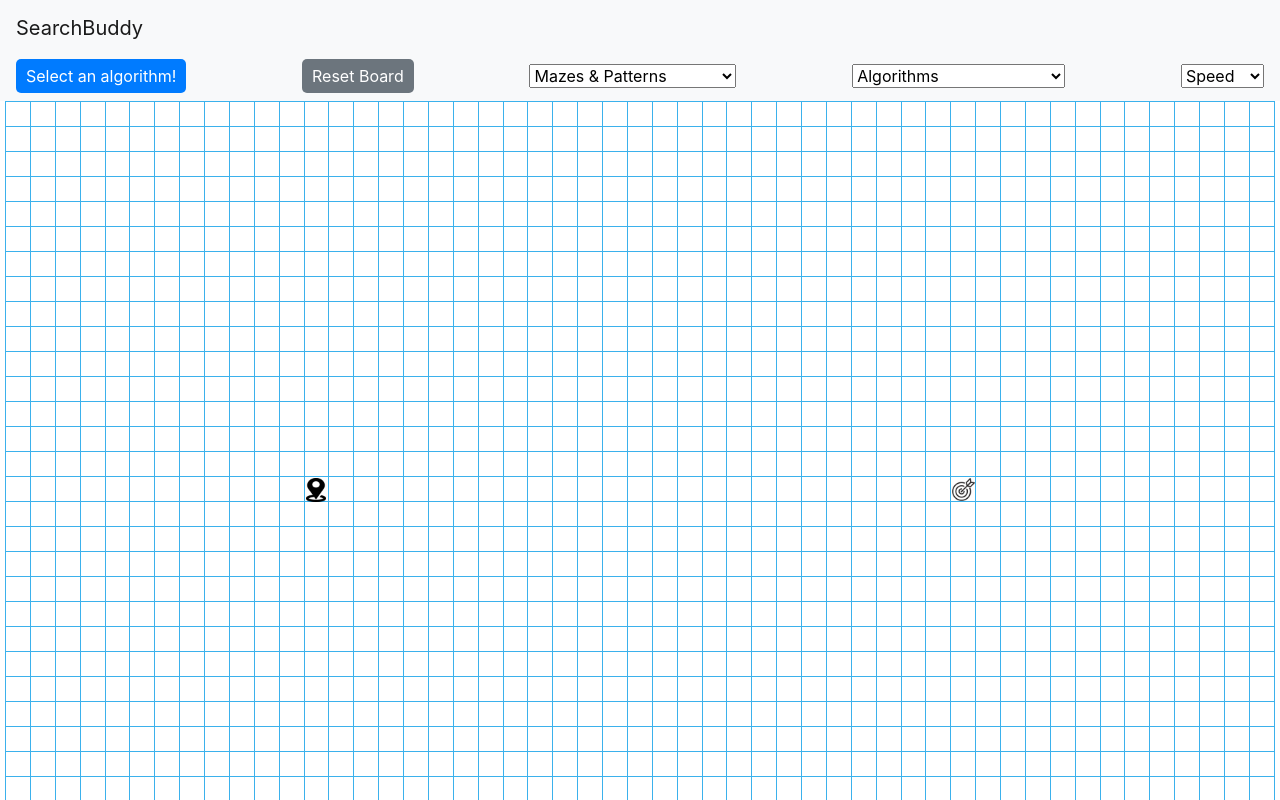
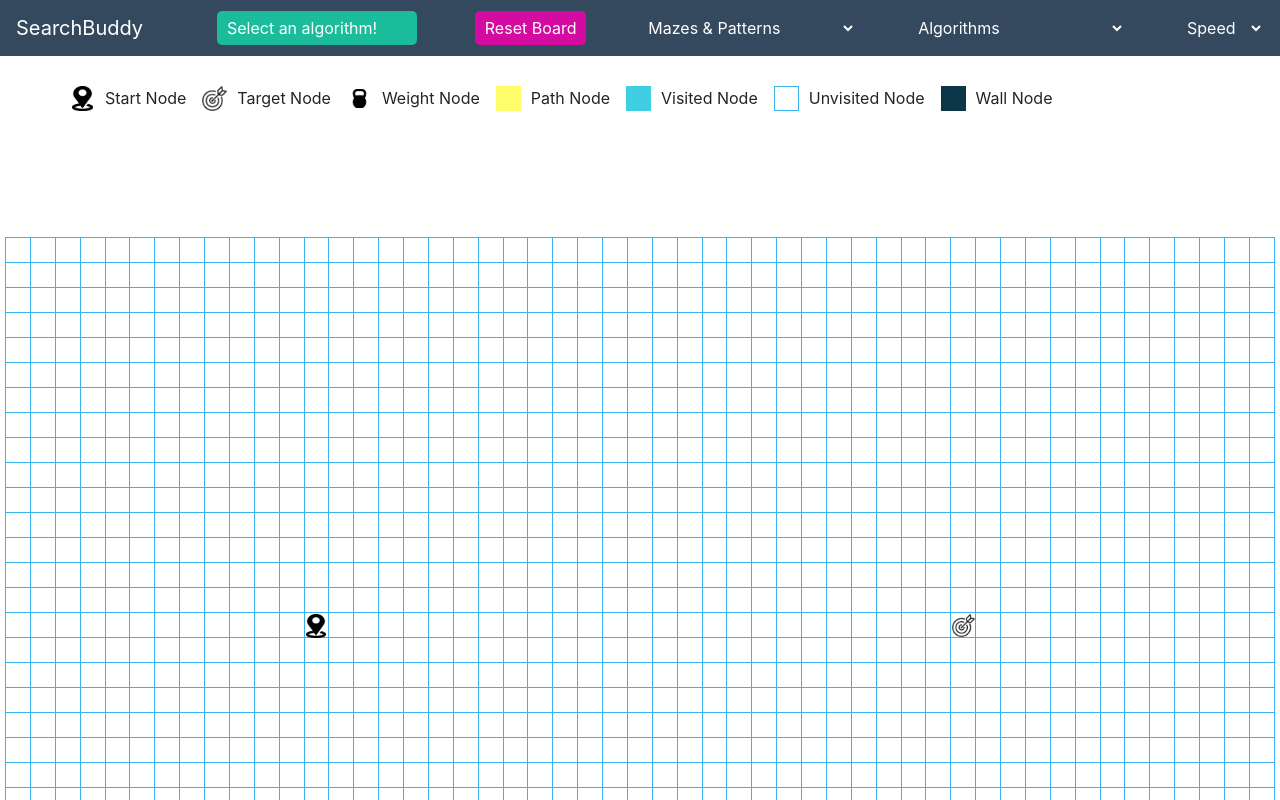
Before and after one commit to justDare/Search-Algorithm-Visualizer, a React (Create React App) app: page / in a window 1280 px wide. Shown: the top 800 px of the page. Built offline with nearby package versions, Linux system fonts and the light colour scheme.

Commit message:
ux/ui updates, algo info component

```diff
--- /dev/null
+++ b/src/components/AlgoInfo.jsx
@@ -0,0 +1,81 @@
+import React from "react";
+import "./AlgoInfo.scss";
+import { GridContext } from "../grid-context";
+
+class AlgoInfo extends React.Component {
+    constructor(props) {
+        super(props);
+    }
+
+    getAlgoProps = (algo) => {
+        let weighted, shortestPath;
+        if (algo === "DFS" || algo === "BFS")
+            weighted = 'unweighted';
+        else
+            weighted = 'weighted';
+        if (algo === "BFS" || algo === "Dijkstra" || algo === "A*")
+            shortestPath = 'does';
+        else
+            shortestPath = 'does not';
+
+        return (
+            <div>
+                <span className="font-weight-bold">{algo}</span> is <span className="font-italic">{weighted}</span> and {shortestPath} garuntee the <span className="font-italic">shortest path</span>
+            </div>
+        );
+    }
+
+    getStats = (algoStats) => {
+        return (
+            <div>
+                <div className="d-flex block-container">
+                    <span className="block visited-block"></span>
+                    <p><span className="font-weight-bold">{algoStats[0]}</span> nodes were <span className="font-weight-bold">visited</span></p>
+                </div>
+                <div className="d-flex block-conntainer">
+                    <span className="block path-block"></span>
+                    <p><span className="font-weight-bold">{algoStats[1]}</span> nodes in the <span className="font-weight-bold">path</span></p>
+                </div>
+            </div>
+        )
+    }
+
+    render() {
+        let searchResults, algoProps;
+        if (this.props.algoStats.length)
+            searchResults = this.getStats(this.props.algoStats);
+        else
+            searchResults = "";
+        if (this.props.algo)
+            algoProps = this.getAlgoProps(this.props.algo);
+        else
+            algoProps = "";
+
+        return (
+            <div>
+                <div className="legend container">
+                    <div className="d-flex pr-3"><span className="block start-block"></span>Start Node</div>
+                    <div className="d-flex pr-3"><span className="block target-block"></span>Target Node</div>
+                    <div className="d-flex pr-3"><span className="block weight-block"></span>Weight Node</div>
+                    <div className="d-flex pr-3"><span className="block path-block"></span>Path Node</div>
+                    <div className="d-flex pr-3"><span className="block visited-block"></span>Visited Node</div>
+                    <div className="d-flex pr-3"><span className="block unvisited-block"></span>Unvisited Node</div>
+                    <div className="d-flex pr-3"><span className="block wall-block"></span>Wall Node</div>
+                </div>
+                <div className="algo-display container">
+                    <div className="row h-100">
+                        <div className="col-12 col-md-6 my-auto">
+                            {algoProps}
+                        </div>
+                        <div className="col-12 col-md-6 my-auto node-info">
+                            {searchResults}
+                        </div>
+                    </div>
+                </div>
+            </div>
+        );
+    }
+}
+
+AlgoInfo.contextType = GridContext;
+export default AlgoInfo;
--- /dev/null
+++ b/src/components/AlgoInfo.scss
@@ -0,0 +1,57 @@
+.algo-display {
+    min-height: 6rem;
+
+    .node-info {
+        .block-container {
+            padding: 10px 0;
+
+            p {
+                margin-bottom: 0;;
+            }
+        }
+    }
+}
+
+.legend {
+    display: flex;
+    padding: 30px 0;
+}
+
+.block {
+    height: 25px;
+    width: 25px;
+    display: block;
+    margin-right: 10px;
+}
+
+.start-block {
+    background-image: url('../assets/grid/start.png');
+    background-position: center;
+    background-size: contain;
+    background-repeat: no-repeat;
+}
+.target-block {
+    background-image: url('../assets/grid/target.png');
+    background-position: center;
+    background-size: contain;
+    background-repeat: no-repeat;
+}
+.weight-block {
+    background-image: url('../assets/grid/weight.png');
+    background-position: center;
+    background-size: contain;
+    background-repeat: no-repeat;
+}
+.visited-block {
+    background-color: rgba(0, 190, 218, 0.75);
+}
+.path-block {
+    background-color: rgb(255, 254, 106);
+}
+.wall-block {
+    background-color: rgb(12, 53, 71);
+}
+.unvisited-block {
+    background-color: white;
+    border: 1px solid #3bb1ec;
+}
--- a/src/components/App.jsx
+++ b/src/components/App.jsx
@@ -1,6 +1,7 @@
 import React from "react";
 import Navbar from "./Navbar.jsx";
 import Grid from "./Grid.jsx";
+import AlgoInfo from "./AlgoInfo.jsx"
 
 import { GridContext, myState } from "../grid-context";
 
@@ -37,14 +38,16 @@ class App extends React.Component {
         this.setState({ grid: initGrid(), path: [], visited: [] });
         this.setState({
           startPoint: this.getStart(),
-          target: this.getTarget()
+          target: this.getTarget(),
+          algoStats: []
         });
       } else {
         this.setState({
           grid: removeCells(this.state.grid, true, true, false),
           path: [],
           visited: [],
-          lockBoard: false
+          lockBoard: false,
+          algoStats: []
         });
       }
     };
@@ -191,7 +194,8 @@ class App extends React.Component {
       speed: myState.speed,
       changeSpeed: this.changeSpeed,
       lockBoard: myState.lockBoard,
-      lockClearPath: myState.lockClearPath
+      lockClearPath: myState.lockClearPath,
+      algoStats: []
     };
   }
 
@@ -263,15 +267,16 @@ class App extends React.Component {
         willVisualize: false
       });
     }, showPath);
-    console.log(showPath);
-    console.log(results.pathArray.length);
 
     const pathShown =
       showPath + results.pathArray.length * this.state.speed[1] * 1000;
 
+    console.log(results.visited);
+
     setTimeout(() => {
       this.setState({
-        lockClearPath: false
+        lockClearPath: false,
+        algoStats: [results.visited.length, results.pathArray.length]
       });
     }, pathShown + 100);
   };
@@ -286,6 +291,7 @@ class App extends React.Component {
   }
 
   render() {
+    console.log(this.state.algoStats);
     return (
       <div>
         <GridContext.Provider value={this.state}>
@@ -293,6 +299,7 @@ class App extends React.Component {
             lockBoard={this.state.lockBoard}
             lockClearPath={this.state.lockClearPath}
           />
+          <AlgoInfo algoStats={this.state.algoStats} algo={this.state.algorithm}></AlgoInfo>
           <Grid
             visited={this.state.visited}
             path={this.state.path}
--- a/src/components/Navbar.jsx
+++ b/src/components/Navbar.jsx
@@ -41,7 +41,7 @@ class Navbar extends React.Component {
     let newSpeed;
     if (speed === "fast") newSpeed = [0.01, 0.02];
     else if (speed === "medium") newSpeed = [0.05, 0.1];
-    else if (speed === "slow") newSpeed = [0.09, 0.18];
+    else if (speed === "slow") newSpeed = [0.25, 0.18];
 
     changeSpeed(newSpeed);
   };
@@ -55,7 +55,7 @@ class Navbar extends React.Component {
   render() {
     let { algorithm } = this.context;
     let algorithmDisplay, visualizeColor;
-    visualizeColor = "#007bff";
+    visualizeColor = "#1abc9c";
     if (algorithm !== null) algorithmDisplay = `Visualize ${algorithm}!`;
     else algorithmDisplay = "Select an algorithm!";
 
@@ -75,7 +75,7 @@ class Navbar extends React.Component {
     const defaultValue = algorithmDisplay;
 
     return (
-      <nav className="navbar navbar-light bg-light">
+      <nav className="navbar navbar-light">
         <a className="navbar-brand" href="/">
           {/* <img src="" width="30" height="30" class="d-inline-block align-top" alt=""> */}
           SearchBuddy
@@ -103,9 +103,13 @@ class Navbar extends React.Component {
           onChange={this.handleMaze}
           value="Mazes and Patterns"
           style={{ pointerEvents: lock }}
+          className="custom-drop"
         >
           <option name="Select A Maze" value="Select An Algorithm">
             Mazes & Patterns
+          </option>
+          <option name="Recursive Division" value="recursive-division">
+            Maze(Recursive Division)
           </option>
           <option name="Random Weighted Maze" value="random-weighted">
             Random Weighted Maze
@@ -115,6 +119,7 @@ class Navbar extends React.Component {
           onChange={this.handleAlgo}
           value={defaultValue}
           style={{ pointerEvents: lock }}
+          className="custom-drop"
         >
           <option name="Select An Algorithm" value="Select An Algorithm">
             Algorithms
@@ -139,6 +144,7 @@ class Navbar extends React.Component {
           onChange={this.handleSpeed}
           value="Speed"
           style={{ pointerEvents: lock }}
+          className="custom-drop"
         >
           <option name="Change speed" value="Change Speed">
             Speed
--- a/src/components/Navbar.scss
+++ b/src/components/Navbar.scss
@@ -1,8 +1,25 @@
 .navbar {
+  background-color: #34495e;
+
   .navbar-brand {
-    width: 100%;
-    padding-bottom: 1rem;
+    color: white;
   }
+
+  .btn-primary {
+    background-color: #1abc9c;
+    width: 200px;
+  }
+
+  .btn-secondary {
+    background-color: #d40ba0;
+  }
+
+  .custom-drop {
+    background-color: #34495e;
+    border: none;
+    color: white;
+  }
+
   #visualize,
   #reset {
     cursor: pointer;
--- a/src/utilities/mazeHandler.js
+++ b/src/utilities/mazeHandler.js
@@ -1,6 +1,12 @@
 import { randomWeights } from "./mazes/randomWeights";
+import { recursiveDivision } from "./mazes/recursiveDivision";
 
 export function mazeHandler(maze, grid) {
-  const newMaze = randomWeights(grid);
+  let newMaze;
+  if (maze === "random-weighted")
+    newMaze = randomWeights(grid);
+  else if (maze === "recursive-division")
+    newMaze = recursiveDivision(grid);
+
   return newMaze;
 }
--- /dev/null
+++ b/src/utilities/mazes/recursiveDivision.js
@@ -0,0 +1,8 @@
+export function recursiveDivision(grid, start, end) {
+
+    function recursiveDivide(grid, x, y, width, height, orientation) {
+
+    }
+
+    return grid;
+}
```
